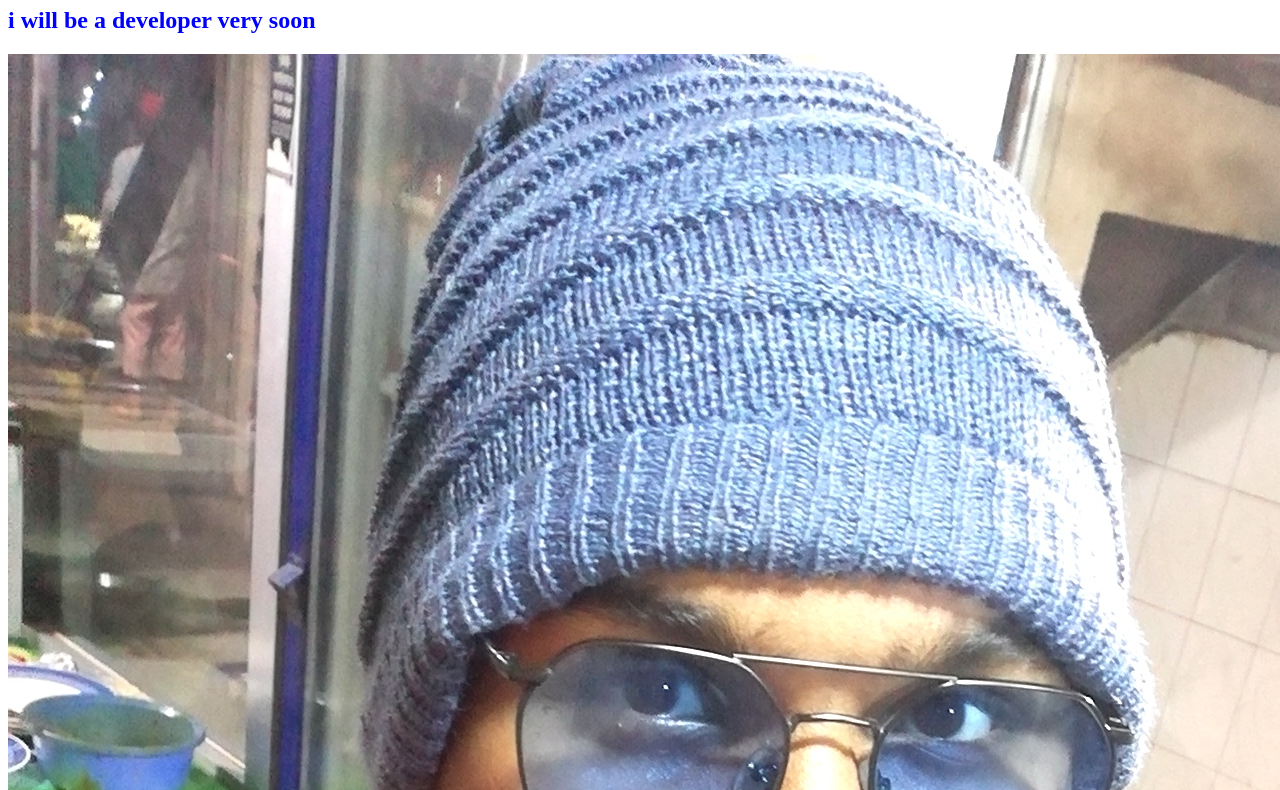
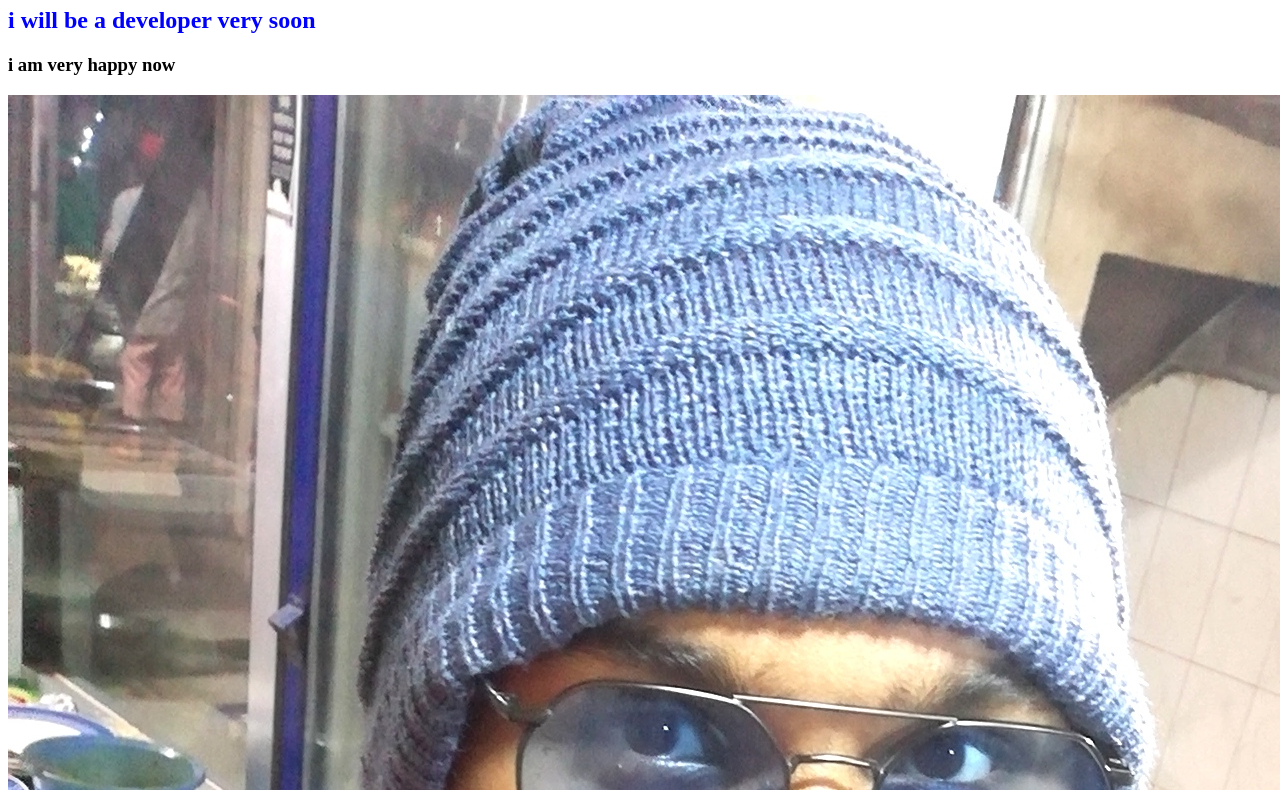
Before and after one commit to SoumenRaj398/github-repo, a plain HTML site: page index.html in a window 1280 px wide. Shown: the part 73-863 px from the top of the page. Drawn offline with Linux system fonts and the light colour scheme.

Commit message:
new blog add

```diff
--- a/index.html
+++ b/index.html
@@ -10,6 +10,10 @@
 <body>
     <h1>Mama i am coding now</h1>
     <h2>i will be a developer very soon</h2>
+    <div>
+        <h3> i am very happy now</h3>
+    </div>
     <img src="shomu.jpg" alt="soumen">
+    <img src="Soumen.jpg" alt="somen">
 </body>
 </html>
```
